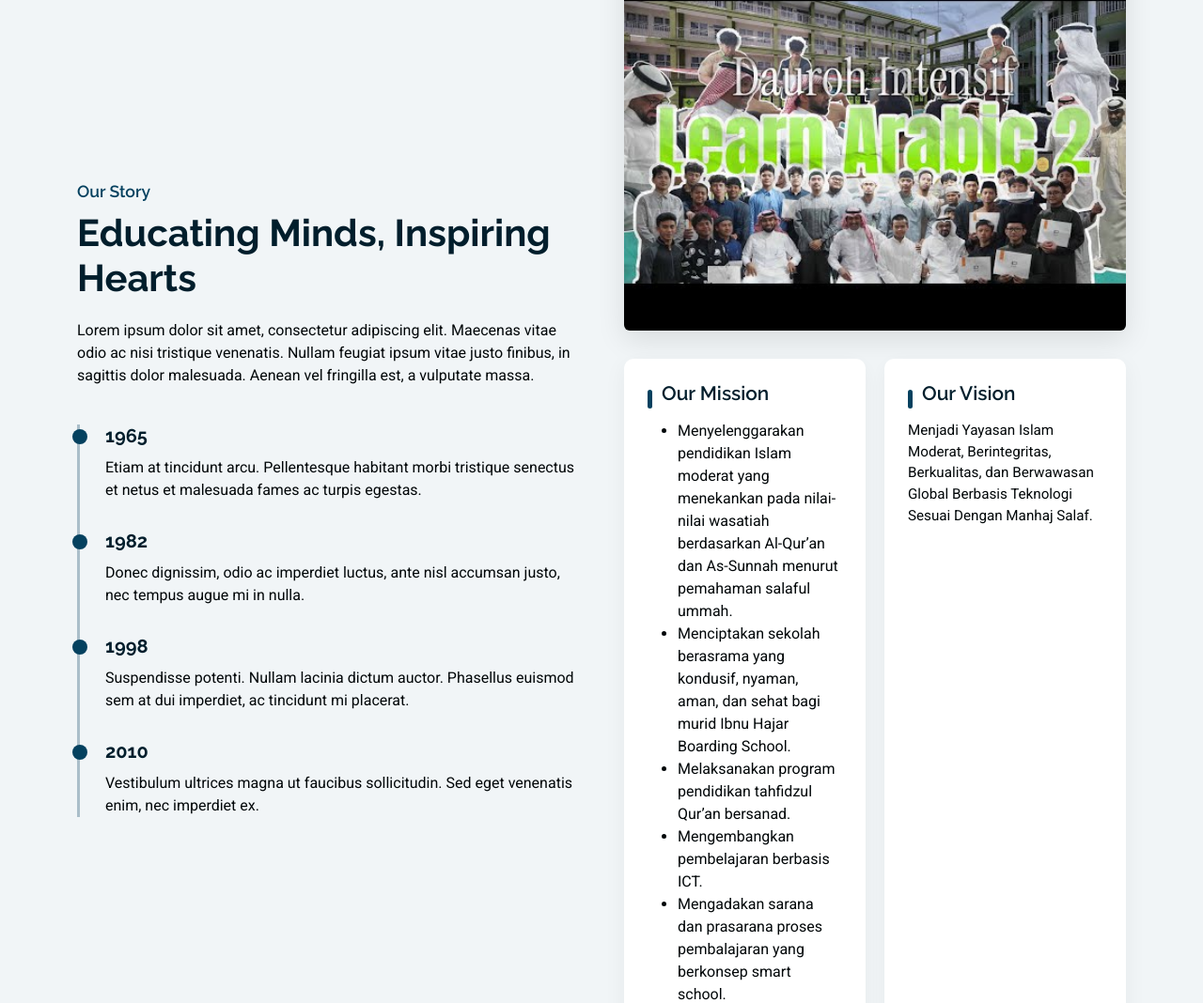
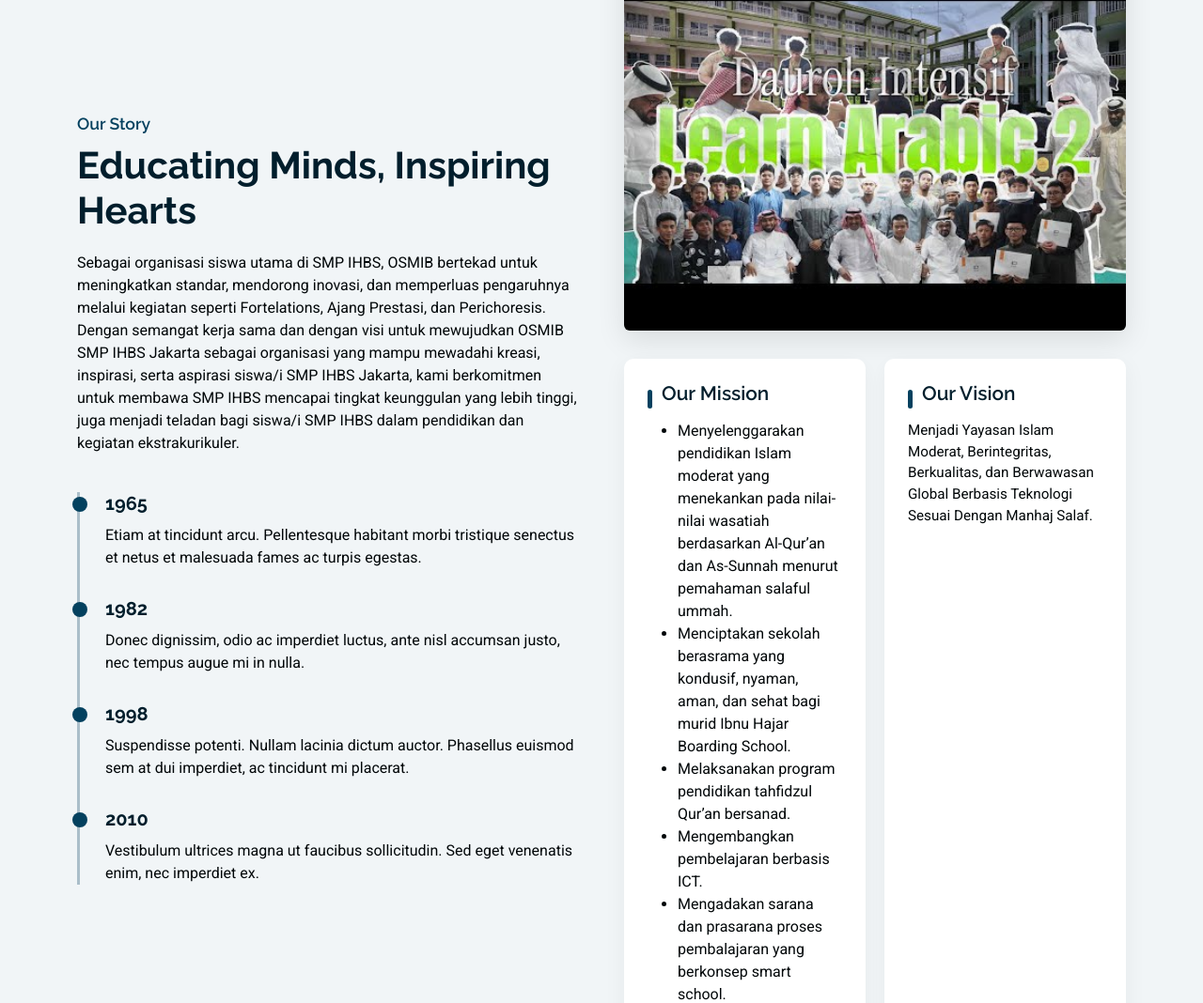
Before and after one commit to robbytrujillo/osmib-fe, a plain HTML site: page index.html in a window 1280 px wide. Shown: the part 1155-2223 px from the top of the page at 94% size. Drawn offline with Linux system fonts and the light colour scheme.

Commit message:
LP Osmib

```diff
--- a/index.html
+++ b/index.html
@@ -277,10 +277,7 @@
                 <h3>Our Story</h3>
                 <h2>Educating Minds, Inspiring Hearts</h2>
                 <p>
-                  Lorem ipsum dolor sit amet, consectetur adipiscing elit.
-                  Maecenas vitae odio ac nisi tristique venenatis. Nullam
-                  feugiat ipsum vitae justo finibus, in sagittis dolor
-                  malesuada. Aenean vel fringilla est, a vulputate massa.
+                  Sebagai organisasi siswa utama di SMP IHBS, OSMIB bertekad untuk meningkatkan standar, mendorong inovasi, dan memperluas pengaruhnya melalui kegiatan seperti Fortelations, Ajang Prestasi, dan Perichoresis. Dengan semangat kerja sama dan dengan visi untuk mewujudkan OSMIB SMP IHBS Jakarta sebagai organisasi yang mampu mewadahi kreasi, inspirasi, serta aspirasi siswa/i SMP IHBS Jakarta, kami berkomitmen untuk membawa SMP IHBS mencapai tingkat keunggulan yang lebih tinggi, juga menjadi teladan bagi siswa/i SMP IHBS dalam pendidikan dan kegiatan ekstrakurikuler.
                 </p>
 
                 <div class="timeline">
```
